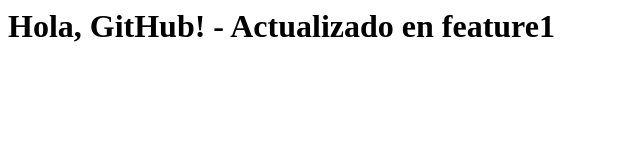
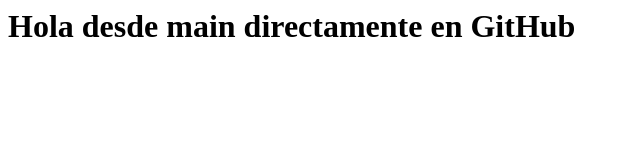
Before and after one commit to juanmurillogarcia9-dotcom/taller-github, a plain HTML site: page index.html in a window 1280 px wide. Shown: the whole page, without its empty margins (0-640 px from the left). Drawn offline with Linux system fonts and the light colour scheme.

Commit message:
Update greeting in index.html

```diff
--- a/index.html
+++ b/index.html
@@ -1 +1 @@
-<h1>Hola, GitHub! - Actualizado en feature1</h1>
+<h1>Hola desde main directamente en GitHub</h1>
```
